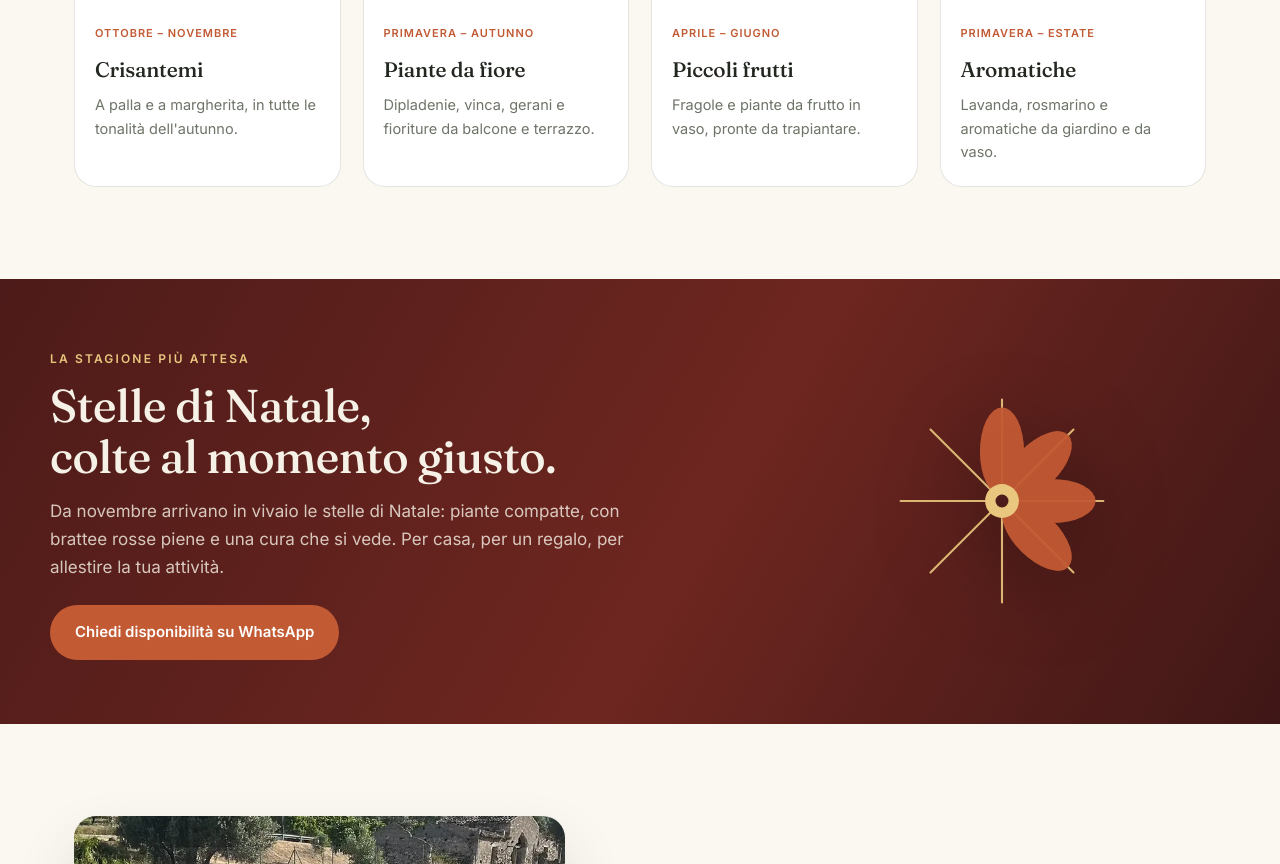
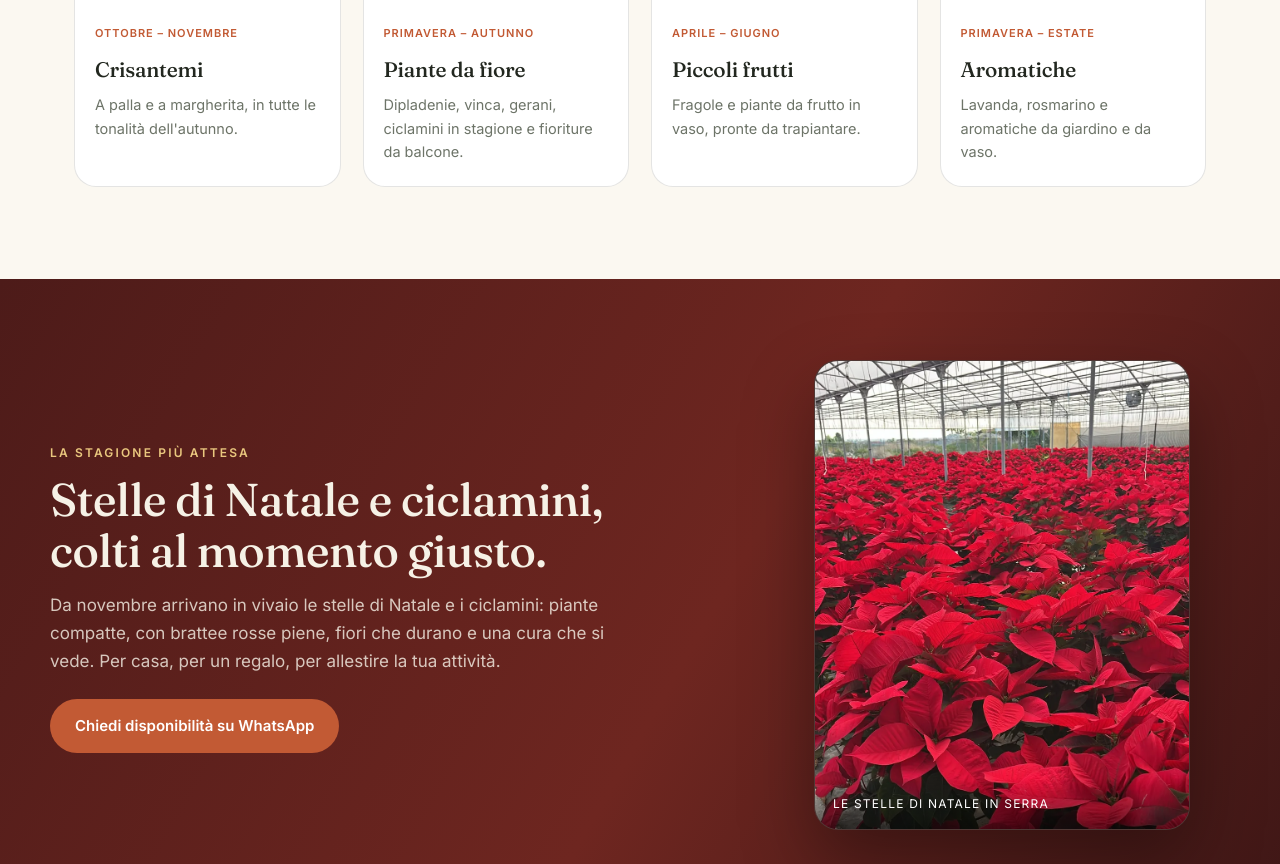
Before and after one commit to savermall/vivaio-femia-demo, a plain HTML site: page index.html in a window 1280 px wide. Shown: the part 1936-2800 px from the top of the page. Drawn offline with Linux system fonts and the light colour scheme.

Commit message:
Aggiunge foto stelle di Natale e ciclamini

```diff
--- a/index.html
+++ b/index.html
@@ -4,13 +4,13 @@
 <meta charset="utf-8">
 <meta name="viewport" content="width=device-width, initial-scale=1">
 <title>Femia Domenico — Vivaio e piante a Marina di Gioiosa Jonica</title>
-<meta name="description" content="Vivaio Femia Domenico a Marina di Gioiosa Jonica: piante da fiore, crisantemi, stelle di Natale, aromatiche, arredo giardini e movimento terra.">
+<meta name="description" content="Vivaio Femia Domenico a Marina di Gioiosa Jonica: piante da fiore, crisantemi, stelle di Natale, ciclamini, aromatiche, arredo giardini e movimento terra.">
 <meta name="robots" content="noindex, nofollow">
 <meta property="og:type" content="website">
 <meta property="og:site_name" content="Femia Domenico — Vivaio">
 <meta property="og:locale" content="it_IT">
 <meta property="og:title" content="Femia Domenico — Vivaio a Marina di Gioiosa Jonica">
-<meta property="og:description" content="Piante da fiore coltivate in Calabria: crisantemi, stelle di Natale, aromatiche e piante da giardino. Arredo giardini e movimento terra.">
+<meta property="og:description" content="Piante da fiore coltivate in Calabria: crisantemi, stelle di Natale, ciclamini, aromatiche e piante da giardino. Arredo giardini e movimento terra.">
 <meta property="og:url" content="https://savermall.github.io/vivaio-femia-demo/">
 <meta property="og:image" content="https://savermall.github.io/vivaio-femia-demo/img/og.jpg">
 <meta property="og:image:width" content="1200">
@@ -142,8 +142,9 @@
   .natale-inner{display:grid; grid-template-columns:1.2fr .8fr; gap:40px; align-items:center; padding:64px 0}
   .natale h2{font-size:clamp(30px,3.8vw,46px); margin:10px 0 14px; line-height:1.1}
   .natale p{color:rgba(246,241,230,.8); max-width:56ch; margin:0 0 24px}
-  .star-wrap{display:flex; justify-content:center; align-items:center}
-  .star-wrap svg{width:min(260px,72%); height:auto; filter:drop-shadow(0 18px 40px rgba(0,0,0,.3))}
+  .natale-photo{position:relative; border-radius:24px; overflow:hidden; aspect-ratio:4/5; border:1px solid rgba(246,241,230,.18); box-shadow:0 30px 70px rgba(0,0,0,.35); background:#2a0f0e}
+  .natale-photo img{width:100%; height:100%; object-fit:cover}
+  .natale-photo figcaption{position:absolute; left:0; right:0; bottom:0; padding:16px 18px; font-size:12px; letter-spacing:.1em; text-transform:uppercase; color:#fff; background:linear-gradient(transparent,rgba(0,0,0,.6))}
   .natale .eyebrow{color:#e9c77e}
 
   /* AZIENDA */
@@ -218,8 +219,7 @@
     .split-img{max-width:460px}
     .servizi-grid{grid-template-columns:1fr}
     .natale-inner{grid-template-columns:1fr; padding:48px 0}
-    .star-wrap{order:-1}
-    .star-wrap svg{width:150px}
+    .natale-photo{order:-1; max-width:430px; width:100%; margin:0 auto}
     .contatti-grid{grid-template-columns:1fr; gap:36px}
     .nav-cta .btn-label{display:none}
     .nav-cta .btn{padding:11px 14px}
@@ -293,7 +293,7 @@
       <div>
         <span class="eyebrow" style="color:#e9c77e">Vivaio · Marina di Gioiosa Jonica</span>
         <h1 id="hero-title">Piante da fiore<br>che nascono <em>qui</em>.</h1>
-        <p class="lead">Coltiviamo crisantemi, stelle di Natale, piante da fiore e aromatiche in pieno campo e in serra, sulla costa ionica della Calabria. Produzione propria, piante curate, consigli veri.</p>
+        <p class="lead">Coltiviamo crisantemi, stelle di Natale, ciclamini, piante da fiore e aromatiche in pieno campo e in serra, sulla costa ionica della Calabria. Produzione propria, piante curate, consigli veri.</p>
         <div class="hero-actions">
           <a class="btn btn-primary" href="tel:+393207537760">Chiama il vivaio</a>
           <a class="btn btn-ghost" href="#produzioni">Scopri le produzioni</a>
@@ -319,8 +319,8 @@
   <div class="seasons">
     <div class="wrap seasons-grid">
       <div class="season"><span class="dot" aria-hidden="true"></span><span><b>Stelle di Natale</b><span>Novembre – Dicembre</span></span></div>
+      <div class="season"><span class="dot" aria-hidden="true"></span><span><b>Ciclamini</b><span>Autunno – Inverno</span></span></div>
       <div class="season"><span class="dot" aria-hidden="true"></span><span><b>Crisantemi</b><span>Ottobre – Novembre</span></span></div>
-      <div class="season"><span class="dot" aria-hidden="true"></span><span><b>Piante da fiore</b><span>Primavera – Autunno</span></span></div>
       <div class="season"><span class="dot" aria-hidden="true"></span><span><b>Aromatiche e frutti</b><span>Stagione estiva</span></span></div>
     </div>
   </div>
@@ -339,7 +339,7 @@
         </article>
         <article class="card">
           <div class="card-img"><img src="img/dipladenia.webp" alt="Dipladenia in vaso sospeso con fiori rosa" width="1080" height="1440"></div>
-          <div class="card-body"><span class="tag">Primavera – Autunno</span><h3>Piante da fiore</h3><p>Dipladenie, vinca, gerani e fioriture da balcone e terrazzo.</p></div>
+          <div class="card-body"><span class="tag">Primavera – Autunno</span><h3>Piante da fiore</h3><p>Dipladenie, vinca, gerani, ciclamini in stagione e fioriture da balcone.</p></div>
         </article>
         <article class="card">
           <div class="card-img"><img src="img/fragole.webp" alt="Pianta di fragola in vaso appeso con frutti maturi" width="1080" height="1440"></div>
@@ -357,25 +357,14 @@
     <div class="wrap natale-inner">
       <div>
         <span class="eyebrow">La stagione più attesa</span>
-        <h2 id="natale-title">Stelle di Natale,<br>colte al momento giusto.</h2>
-        <p>Da novembre arrivano in vivaio le stelle di Natale: piante compatte, con brattee rosse piene e una cura che si vede. Per casa, per un regalo, per allestire la tua attività.</p>
-        <a class="btn btn-primary" href="https://wa.me/393207537760?text=Buongiorno%2C%20vorrei%20informazioni%20sulle%20stelle%20di%20Natale" target="_blank" rel="noopener">Chiedi disponibilità su WhatsApp</a>
+        <h2 id="natale-title">Stelle di Natale e ciclamini,<br>colti al momento giusto.</h2>
+        <p>Da novembre arrivano in vivaio le stelle di Natale e i ciclamini: piante compatte, con brattee rosse piene, fiori che durano e una cura che si vede. Per casa, per un regalo, per allestire la tua attività.</p>
+        <a class="btn btn-primary" href="https://wa.me/393207537760?text=Buongiorno%2C%20vorrei%20informazioni%20su%20stelle%20di%20Natale%20e%20ciclamini" target="_blank" rel="noopener">Chiedi disponibilità su WhatsApp</a>
       </div>
-      <div class="star-wrap" aria-hidden="true">
-        <svg viewBox="0 0 200 200" fill="none">
-          <g stroke="#e9c77e" stroke-width="1.6" opacity=".9">
-            <path d="M100 22v156M22 100h156M45 45l110 110M155 45L45 155" stroke-linecap="round"/>
-          </g>
-          <g fill="#c25a34" opacity=".95">
-            <ellipse cx="100" cy="62" rx="17" ry="34"/>
-            <ellipse cx="100" cy="62" rx="17" ry="34" transform="rotate(45 100 100)"/>
-            <ellipse cx="100" cy="62" rx="17" ry="34" transform="rotate(90 100 100)"/>
-            <ellipse cx="100" cy="62" rx="17" ry="34" transform="rotate(135 100 100)"/>
-          </g>
-          <circle cx="100" cy="100" r="13" fill="#e9c77e"/>
-          <circle cx="100" cy="100" r="5" fill="#4d1b19"/>
-        </svg>
-      </div>
+      <figure class="natale-photo">
+        <img src="img/stelle-natale.webp" alt="Serra del vivaio piena di stelle di Natale rosse in vaso" width="900" height="1125">
+        <figcaption>Le stelle di Natale in serra</figcaption>
+      </figure>
     </div>
   </section>
 
@@ -493,7 +482,7 @@
   "@context":"https://schema.org",
   "@type":"GardenStore",
   "name":"Femia Domenico",
-  "description":"Vivaio con produzione propria di piante da fiore, crisantemi, stelle di Natale e aromatiche. Arredo giardini e movimento terra.",
+  "description":"Vivaio con produzione propria di piante da fiore, crisantemi, stelle di Natale, ciclamini e aromatiche. Arredo giardini e movimento terra.",
   "address":{
     "@type":"PostalAddress",
     "streetAddress":"Via Ligonia Carella, 2",
```
Also changed, not shown: img/stelle-natale.webp (added).
